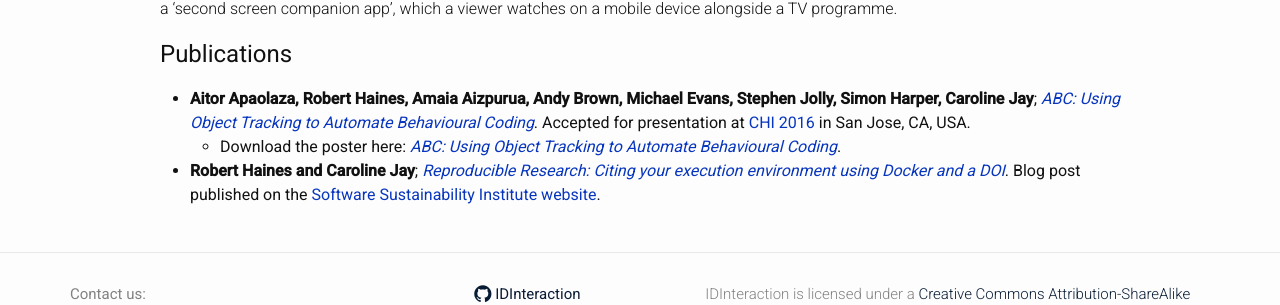
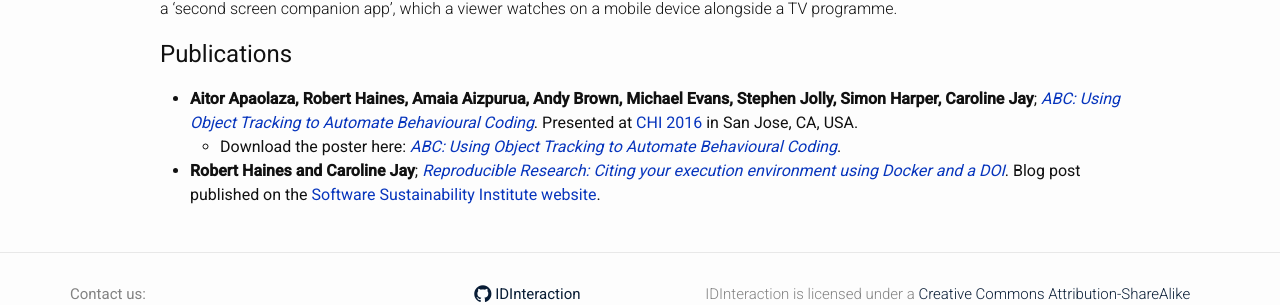
Before and after one commit to IDInteraction/IDInteraction.github.io, a Jekyll site: the page built from index.md, in a window 1280 px wide. Shown: the part 1271-1576 px from the top of the page. Built offline with Jekyll 4.4.1, drawn with Linux system fonts in a browser that asks for light colours; nearby versions of some CDN libraries; grey boxes are pictures that could not be loaded.

Commit message:
Update news item about CHI.
Accepted -> Presented.

```diff
--- a/index.md
+++ b/index.md
@@ -11,6 +11,6 @@
 
 ## Publications
 
-* **Aitor Apaolaza, Robert Haines, Amaia Aizpurua, Andy Brown, Michael Evans, Stephen Jolly, Simon Harper, Caroline Jay**; [*ABC: Using Object Tracking to Automate Behavioural Coding*](https://www.escholar.manchester.ac.uk/uk-ac-man-scw:297977). Accepted for presentation at [CHI 2016](https://chi2016.acm.org) in San Jose, CA, USA.
+* **Aitor Apaolaza, Robert Haines, Amaia Aizpurua, Andy Brown, Michael Evans, Stephen Jolly, Simon Harper, Caroline Jay**; [*ABC: Using Object Tracking to Automate Behavioural Coding*](https://www.escholar.manchester.ac.uk/uk-ac-man-scw:297977). Presented at [CHI 2016](https://chi2016.acm.org) in San Jose, CA, USA.
   * Download the poster here: [*ABC: Using Object Tracking to Automate Behavioural Coding*](/data/abc_poster_a0.pdf).
 * **Robert Haines and Caroline Jay**; [*Reproducible Research: Citing your execution environment using Docker and a DOI*](http://www.software.ac.uk/blog/2016-03-29-reproducible-research-citing-your-execution-environment-using-docker-and-doi). Blog post published on the [Software Sustainability Institute website](http://www.software.ac.uk/).
```
